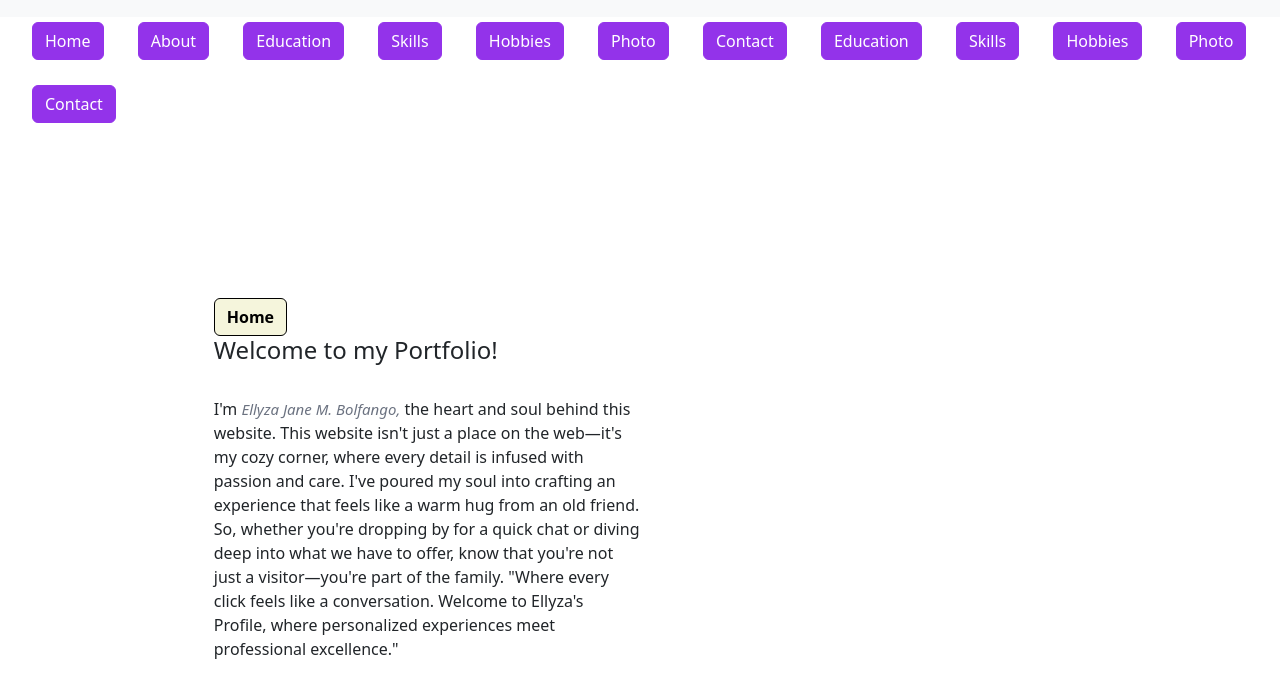
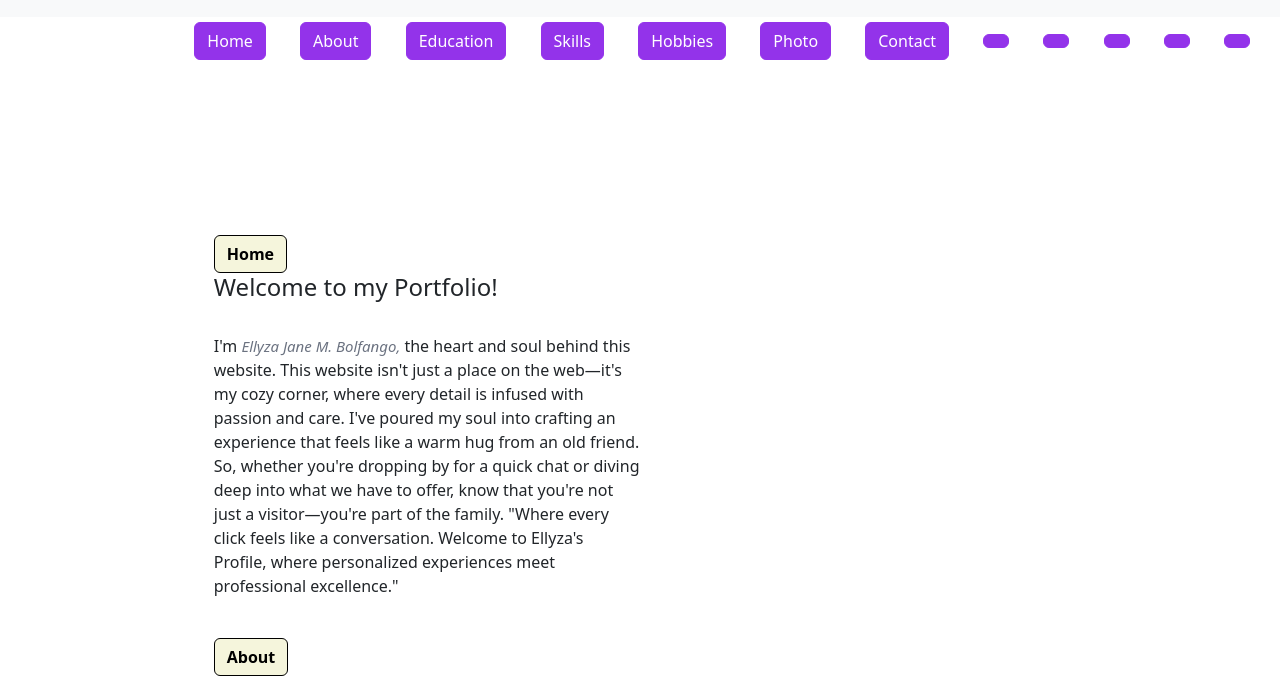
Before and after one commit to ellyzabolfango/EllyzaProfile, a plain HTML site: page index.html in a window 1280 px wide. Shown: the part 124-802 px from the top of the page. Drawn offline with nearby package versions, Linux system fonts and the light colour scheme.

Commit message:
Update index.html

```diff
--- a/index.html
+++ b/index.html
@@ -20,11 +20,11 @@
                 <li><a class="btn btn-primary" href="#hobbies">Hobbies</a></li>
                 <li><a class="btn btn-primary" href="#photo">Photo</a></li>
                 <li><a class="btn btn-primary" href="#contact">Contact</a></li>
-                <li><a class="btn btn-primary" href="education.html">Education</a></li>
-                <li><a class="btn btn-primary" href="skills.html">Skills</a></li>
-                <li><a class="btn btn-primary" href="hobbies.html">Hobbies</a></li>
-                <li><a class="btn btn-primary" href="photo.html">Photo</a></li>
-                <li><a class="btn btn-primary" href="contact.html">Contact</a></li>
+                <li><a class="btn btn-primary" href="education.html"></a></li>
+                <li><a class="btn btn-primary" href="skills.html"></a></li>
+                <li><a class="btn btn-primary" href="hobbies.html"></a></li>
+                <li><a class="btn btn-primary" href="photo.html"></a></li>
+                <li><a class="btn btn-primary" href="contact.html"></a></li>
             </ul>
         </nav>
 
```
